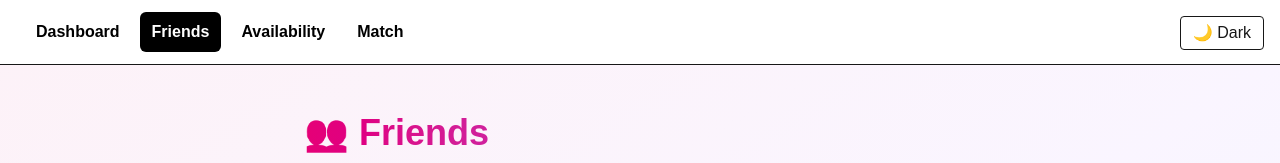
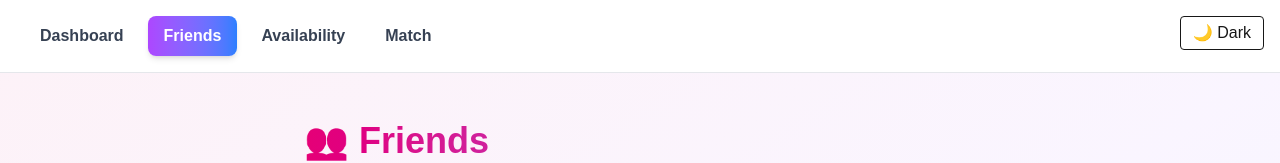
Before and after one commit to Anikahakim/Let-s-Hang, a Next.js app: page /friends in a window 1280 px wide. Shown: the top 163 px of the page. Built offline with nearby package versions, Linux system fonts and the light colour scheme; no server answers.

Commit message:
Improve navbar styling and text visibility

```diff
--- a/app/(app)/navbar.tsx
+++ b/app/(app)/navbar.tsx
@@ -14,7 +14,7 @@ export default function NavBar() {
   const pathname = usePathname();
 
   return (
-    <nav className="border-b px-6 py-3 flex gap-2 items-center">
+    <nav className="border-b border-gray-200 bg-white px-6 py-4 flex gap-2 items-center shadow-sm">
       {tabs.map((t) => {
         const active = pathname === t.href;
 
@@ -22,10 +22,11 @@ export default function NavBar() {
           <Link
             key={t.href}
             href={t.href}
-            className={[
-              "px-3 py-2 rounded-md font-semibold",
-              active ? "bg-black text-white" : "text-black hover:bg-gray-100",
-            ].join(" ")}
+            className={`px-4 py-2 rounded-lg font-semibold transition-all ${
+              active
+                ? "bg-gradient-to-r from-purple-500 to-blue-500 text-white shadow-md"
+                : "text-gray-700 hover:text-purple-600 hover:bg-purple-50"
+            }`}
           >
             {t.label}
           </Link>
```
